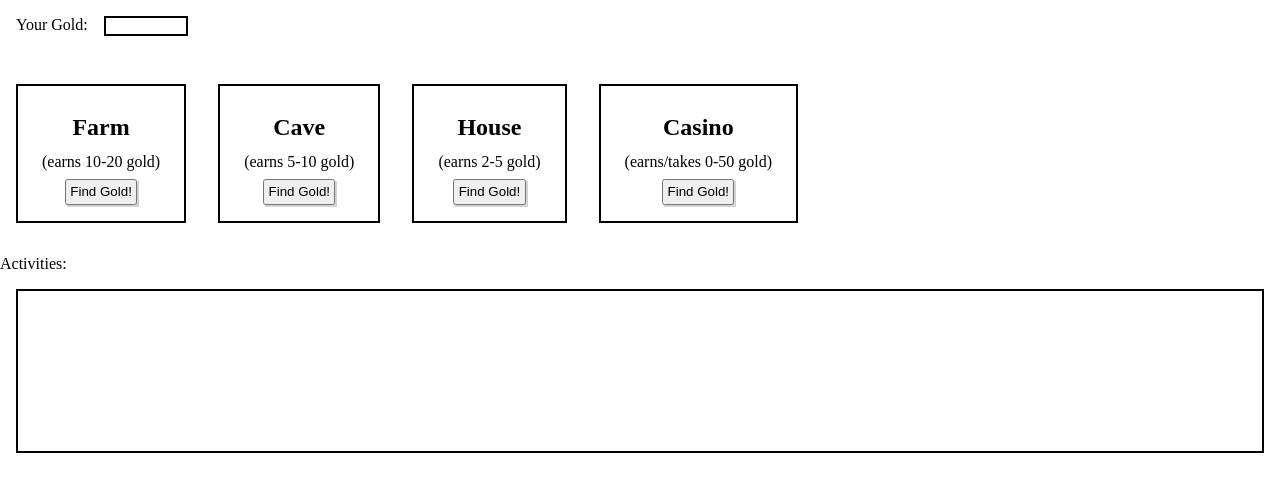
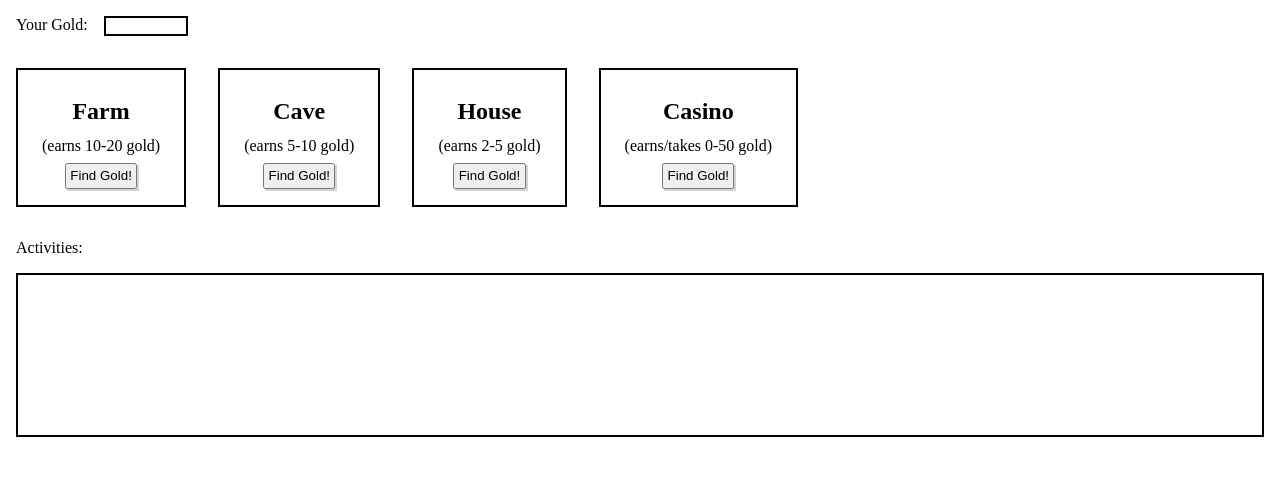
Before and after one commit to JennyWauer/ninja_gold, a Django app: page / in a window 1280 px wide. Shown: the top 492 px of the page. Run offline with Django 3.2, Linux system fonts and the light colour scheme.

Commit message:
add activities styling

```diff
--- a/ninja_app/static/style.css
+++ b/ninja_app/static/style.css
@@ -5,7 +5,7 @@
 
 .your-gold {
     display: flex;
-    padding: 1em;
+    margin: 1em;
 }
 
 .your-gold p {
@@ -45,6 +45,10 @@
     box-shadow: 0.15em 0.15em lightgray;
 }
 
+.activities {
+    margin: 1em;
+}
+
 .activity-div {
     border: 0.15em solid black;
     height: 10em;
--- a/ninja_app/templates/index.html
+++ b/ninja_app/templates/index.html
@@ -40,7 +40,7 @@
             <button type="submit">Find Gold!</button>
         </form>
     </div>
-    <p>Activities:</p>
+    <p class="activities">Activities:</p>
     <div class="activity-div"></div>
 </body>
 
```
